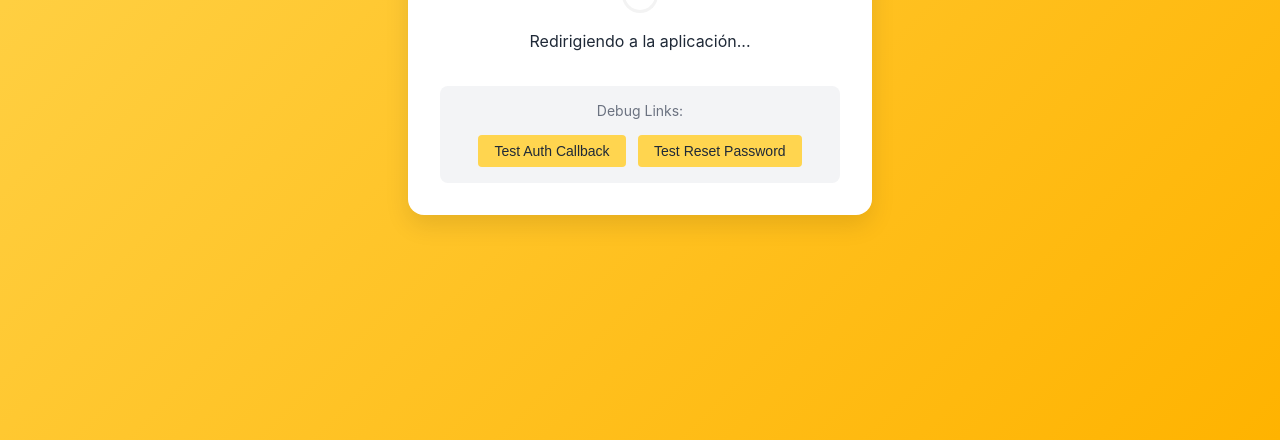
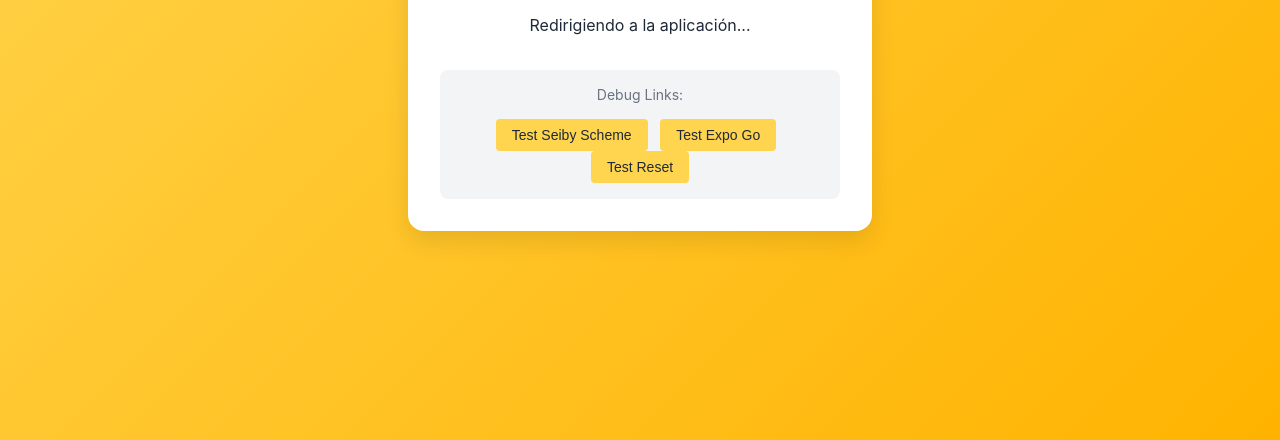
Before and after one commit to isamorenoj/seiby-redirect, a website: page redirect.html in a window 1280 px wide. Shown: the part 360-800 px from the top of the page. Drawn offline with Linux system fonts and the light colour scheme.

Commit message:
Add files via upload

```diff
--- a/redirect.html
+++ b/redirect.html
@@ -83,8 +83,9 @@
         <!-- Manual test links for debugging -->
         <div style="margin-top: 2rem; padding: 1rem; background: #f3f4f6; border-radius: 8px;">
             <p style="margin: 0 0 1rem 0; font-size: 0.875rem; color: #6b7280;">Debug Links:</p>
-            <button onclick="window.location.href='seiby://auth/callback'" style="background: #FFD54F; color: #1F2937; border: none; padding: 0.5rem 1rem; border-radius: 4px; margin-right: 0.5rem; font-size: 0.875rem;">Test Auth Callback</button>
-            <button onclick="window.location.href='seiby://auth/reset-password'" style="background: #FFD54F; color: #1F2937; border: none; padding: 0.5rem 1rem; border-radius: 4px; font-size: 0.875rem;">Test Reset Password</button>
+            <button onclick="window.location.href='seiby://auth/callback'" style="background: #FFD54F; color: #1F2937; border: none; padding: 0.5rem 1rem; border-radius: 4px; margin-right: 0.5rem; font-size: 0.875rem;">Test Seiby Scheme</button>
+            <button onclick="window.location.href='exp://192.168.1.1:8081/--/auth/callback'" style="background: #FFD54F; color: #1F2937; border: none; padding: 0.5rem 1rem; border-radius: 4px; margin-right: 0.5rem; font-size: 0.875rem;">Test Expo Go</button>
+            <button onclick="window.location.href='seiby://auth/reset-password'" style="background: #FFD54F; color: #1F2937; border: none; padding: 0.5rem 1rem; border-radius: 4px; font-size: 0.875rem;">Test Reset</button>
         </div>
     </div>
 
@@ -133,6 +134,9 @@
             action = 'callback';
             messageEl.textContent = 'Procesando autenticación...';
         }
+
+        // Also try Expo Go format as fallback
+        const expoGoLink = `exp://192.168.1.1:8081/--/auth/${action}`;
 
         // Add all parameters to the deep link
         const deepLinkParams = new URLSearchParams();
```
